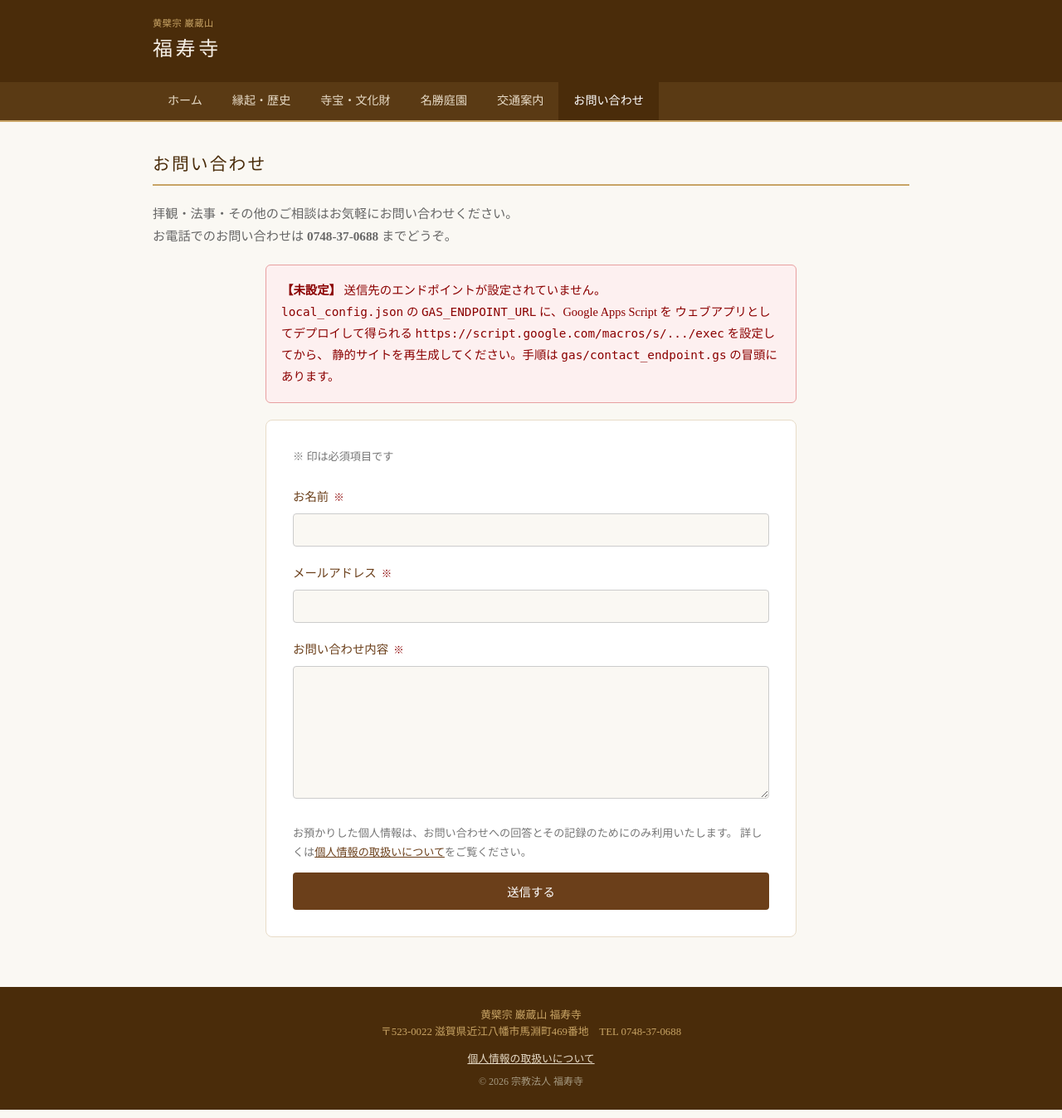
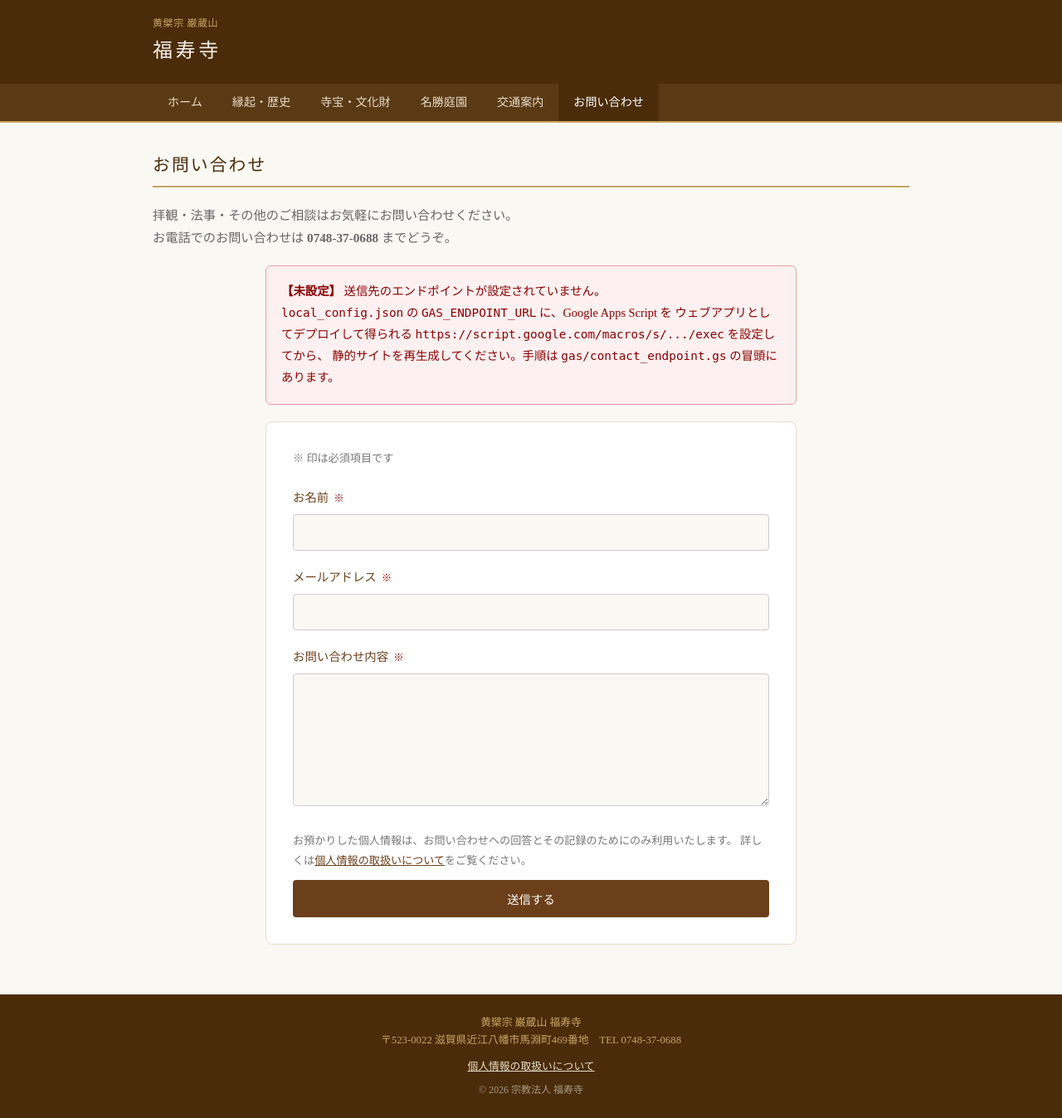
Before and after one commit to Fukujuji/Fukujuji.github.io, a Flask app: page /contact in a window 1280 px wide. Shown: the whole page at 83% size. Run offline with Flask 3, Linux system fonts and the light colour scheme.

Commit message:
スマホのタップ領域と最小文字サイズを推奨値に合わせる
375/768/1280px幅で実測し、推奨の44pxに届かなかった操作部品を調整した。
- 「詳しく見る」等のボタン: 高さ42px → 46px（上下余白8px → 10px、最小44px）
- 送信ボタン: 43px → 46px（.btn の最小高さで確保）
- お問い合わせの入力欄: 40px → 44px
- ヘッダーの「黄檗宗 巌蔵山」: 11.2px → 12px（サイト内で唯一12px未満だった文字）

横スクロール（scrollWidth > innerWidth）は変更前後とも全ページ・全幅で発生なし。

Co-Authored-By: Claude Opus 5.5 <noreply@anthropic.com>
Claude-Session: https://claude.ai/code/session_01MZdsMqjho9YBYmQK2KNbgK

```diff
--- a/docs/404.html
+++ b/docs/404.html
@@ -63,7 +63,7 @@
     .site-title a { color: #f5efe6; text-decoration: none; }
     .site-title small {
       display: block;
-      font-size: 0.7rem;
+      font-size: 0.75rem;
       color: #c8a465;
       letter-spacing: 0.05em;
     }
@@ -183,9 +183,11 @@
       padding: 8px 14px;
       border: 1px solid #e8dcc8;
     }
+    /* スマホで押しやすいよう高さ44px以上を確保する（Apple/Googleの推奨値） */
     .btn {
       display: inline-block;
-      padding: 8px 20px;
+      min-height: 44px;
+      padding: 10px 20px;
       border: none;
       border-radius: 4px;
       font-family: inherit;
--- a/docs/about.html
+++ b/docs/about.html
@@ -62,7 +62,7 @@
     .site-title a { color: #f5efe6; text-decoration: none; }
     .site-title small {
       display: block;
-      font-size: 0.7rem;
+      font-size: 0.75rem;
       color: #c8a465;
       letter-spacing: 0.05em;
     }
@@ -182,9 +182,11 @@
       padding: 8px 14px;
       border: 1px solid #e8dcc8;
     }
+    /* スマホで押しやすいよう高さ44px以上を確保する（Apple/Googleの推奨値） */
     .btn {
       display: inline-block;
-      padding: 8px 20px;
+      min-height: 44px;
+      padding: 10px 20px;
       border: none;
       border-radius: 4px;
       font-family: inherit;
--- a/docs/access.html
+++ b/docs/access.html
@@ -62,7 +62,7 @@
     .site-title a { color: #f5efe6; text-decoration: none; }
     .site-title small {
       display: block;
-      font-size: 0.7rem;
+      font-size: 0.75rem;
       color: #c8a465;
       letter-spacing: 0.05em;
     }
@@ -182,9 +182,11 @@
       padding: 8px 14px;
       border: 1px solid #e8dcc8;
     }
+    /* スマホで押しやすいよう高さ44px以上を確保する（Apple/Googleの推奨値） */
     .btn {
       display: inline-block;
-      padding: 8px 20px;
+      min-height: 44px;
+      padding: 10px 20px;
       border: none;
       border-radius: 4px;
       font-family: inherit;
--- a/docs/cultural-assets.html
+++ b/docs/cultural-assets.html
@@ -62,7 +62,7 @@
     .site-title a { color: #f5efe6; text-decoration: none; }
     .site-title small {
       display: block;
-      font-size: 0.7rem;
+      font-size: 0.75rem;
       color: #c8a465;
       letter-spacing: 0.05em;
     }
@@ -182,9 +182,11 @@
       padding: 8px 14px;
       border: 1px solid #e8dcc8;
     }
+    /* スマホで押しやすいよう高さ44px以上を確保する（Apple/Googleの推奨値） */
     .btn {
       display: inline-block;
-      padding: 8px 20px;
+      min-height: 44px;
+      padding: 10px 20px;
       border: none;
       border-radius: 4px;
       font-family: inherit;
--- a/docs/garden.html
+++ b/docs/garden.html
@@ -62,7 +62,7 @@
     .site-title a { color: #f5efe6; text-decoration: none; }
     .site-title small {
       display: block;
-      font-size: 0.7rem;
+      font-size: 0.75rem;
       color: #c8a465;
       letter-spacing: 0.05em;
     }
@@ -182,9 +182,11 @@
       padding: 8px 14px;
       border: 1px solid #e8dcc8;
     }
+    /* スマホで押しやすいよう高さ44px以上を確保する（Apple/Googleの推奨値） */
     .btn {
       display: inline-block;
-      padding: 8px 20px;
+      min-height: 44px;
+      padding: 10px 20px;
       border: none;
       border-radius: 4px;
       font-family: inherit;
--- a/docs/index.html
+++ b/docs/index.html
@@ -62,7 +62,7 @@
     .site-title a { color: #f5efe6; text-decoration: none; }
     .site-title small {
       display: block;
-      font-size: 0.7rem;
+      font-size: 0.75rem;
       color: #c8a465;
       letter-spacing: 0.05em;
     }
@@ -182,9 +182,11 @@
       padding: 8px 14px;
       border: 1px solid #e8dcc8;
     }
+    /* スマホで押しやすいよう高さ44px以上を確保する（Apple/Googleの推奨値） */
     .btn {
       display: inline-block;
-      padding: 8px 20px;
+      min-height: 44px;
+      padding: 10px 20px;
       border: none;
       border-radius: 4px;
       font-family: inherit;
--- a/docs/privacy.html
+++ b/docs/privacy.html
@@ -63,7 +63,7 @@
     .site-title a { color: #f5efe6; text-decoration: none; }
     .site-title small {
       display: block;
-      font-size: 0.7rem;
+      font-size: 0.75rem;
       color: #c8a465;
       letter-spacing: 0.05em;
     }
@@ -183,9 +183,11 @@
       padding: 8px 14px;
       border: 1px solid #e8dcc8;
     }
+    /* スマホで押しやすいよう高さ44px以上を確保する（Apple/Googleの推奨値） */
     .btn {
       display: inline-block;
-      padding: 8px 20px;
+      min-height: 44px;
+      padding: 10px 20px;
       border: none;
       border-radius: 4px;
       font-family: inherit;
--- a/templates/base.html
+++ b/templates/base.html
@@ -69,7 +69,7 @@
     .site-title a { color: #f5efe6; text-decoration: none; }
     .site-title small {
       display: block;
-      font-size: 0.7rem;
+      font-size: 0.75rem;
       color: #c8a465;
       letter-spacing: 0.05em;
     }
@@ -189,9 +189,11 @@
       padding: 8px 14px;
       border: 1px solid #e8dcc8;
     }
+    /* スマホで押しやすいよう高さ44px以上を確保する（Apple/Googleの推奨値） */
     .btn {
       display: inline-block;
-      padding: 8px 20px;
+      min-height: 44px;
+      padding: 10px 20px;
       border: none;
       border-radius: 4px;
       font-family: inherit;
--- a/templates/hp/contact_static.html
+++ b/templates/hp/contact_static.html
@@ -40,6 +40,9 @@
   font-size: 0.95rem;
   background: #faf8f3;
   box-sizing: border-box;
+}
+.form-group input {
+  min-height: 44px;  /* スマホで押しやすい高さ */
 }
 .form-group textarea {
   height: 160px;
```
Also changed, not shown: docs/contact.html (+7 -2 lines).
